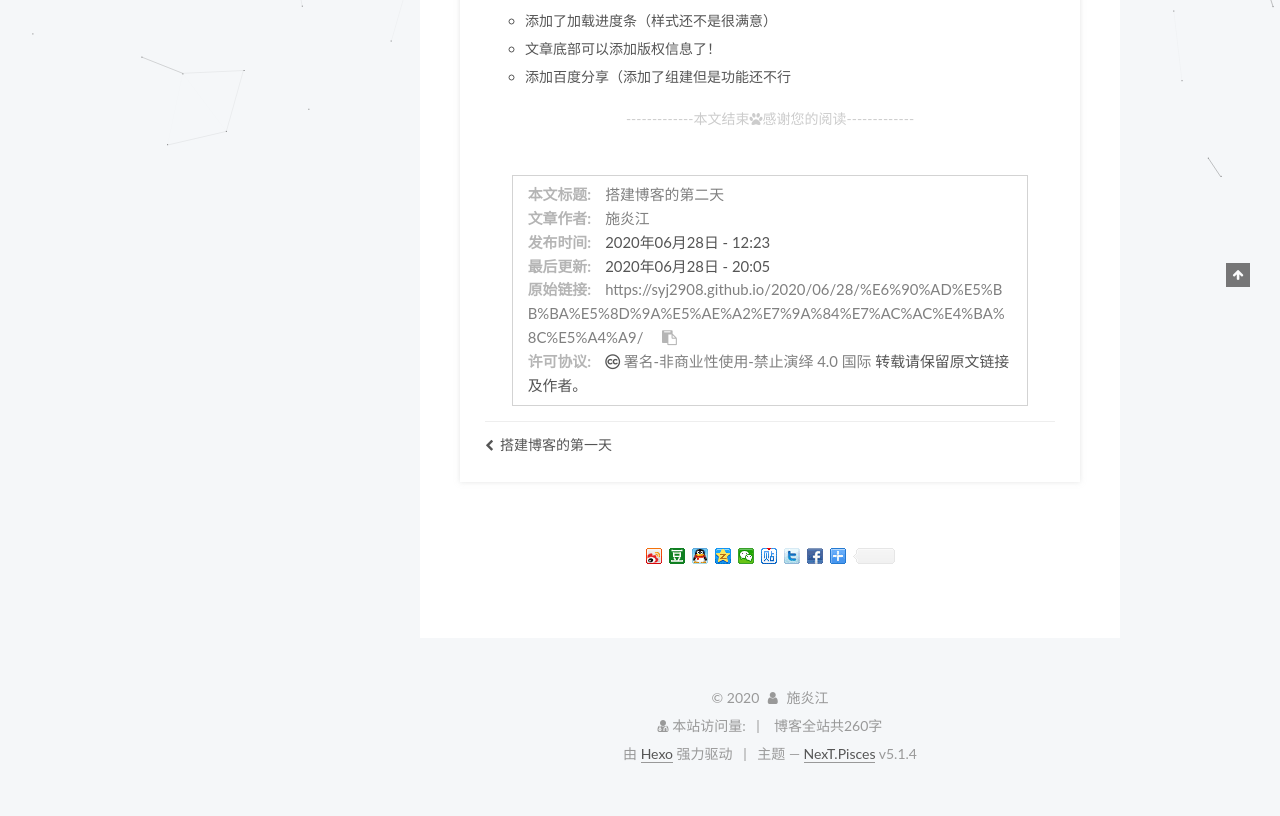
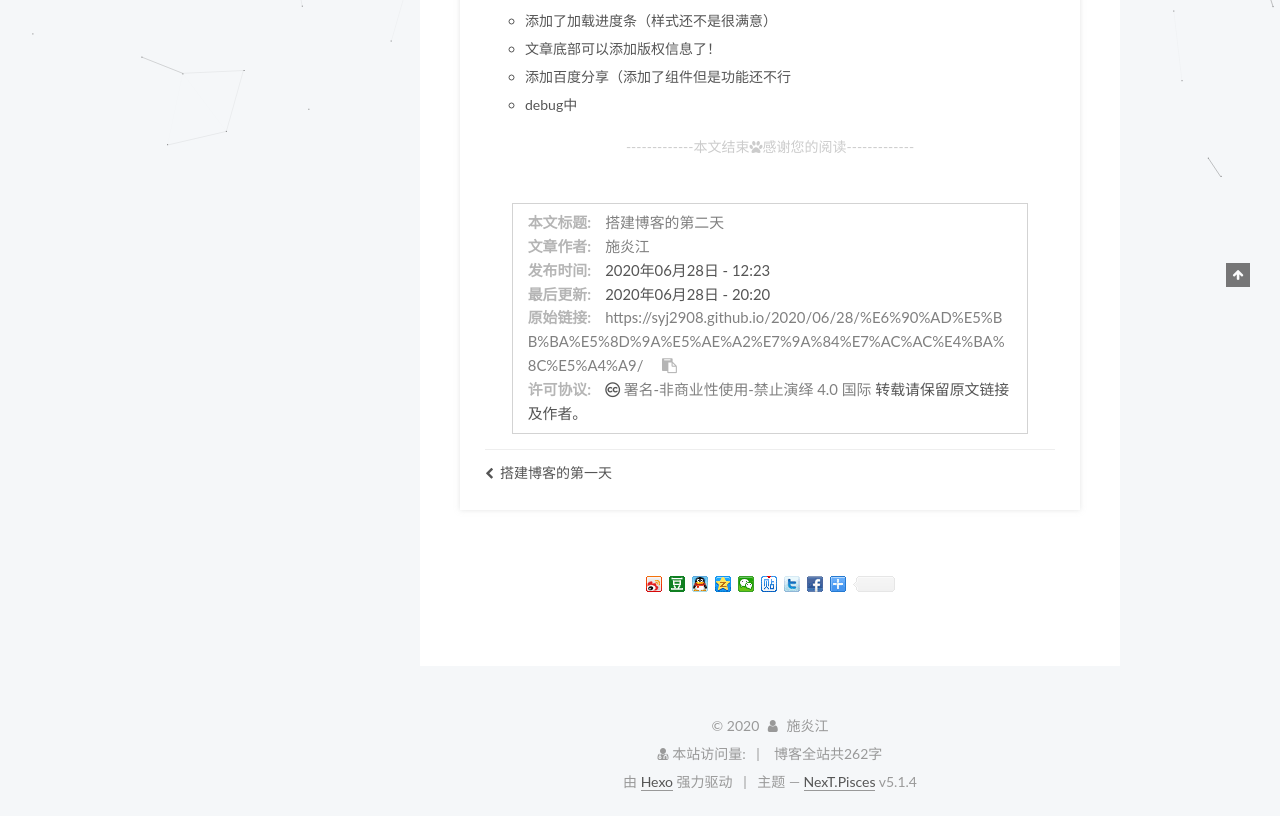
Before and after one commit to syj2908/syj2908.github.io, a plain HTML site: page 2020/06/28/搭建博客的第二天/index.html in a window 1280 px wide. Shown: the part 613-1429 px from the top of the page. Before the commit the page ends 1401 px from the top, so only its background shows below. Drawn offline with nearby package versions, Linux system fonts and the light colour scheme; some packages are replaced by stand-ins of ours; a script that the page names is missing.

Commit message:
Site updated: 2020-06-28 20:20:37

```diff
--- a/2020/06/28/搭建博客的第二天/index.html
+++ b/2020/06/28/搭建博客的第二天/index.html
@@ -93,7 +93,7 @@
 <meta property="og:site_name" content="MyBlog">
 <meta property="og:description" content="更换主题——Next 修改博主头像 修改博主名称 右上角实现了fork me on Github 加入了动态背景 在每篇文章末尾加入了分割线 主页文章添加了阴影效果 在网站底部添加了访问量统计、网站字数统计 添加了文章热度（但是还无法显示） 设置了网站的favicon（是一只奶黄色的咖啡杯） 每篇文章添加了字数统计和预计阅读时间 添加了加载进度条（样式还不是很满意） 文章底部可以添加版权信息了！">
 <meta property="article:published_time" content="2020-06-28T04:23:52.000Z">
-<meta property="article:modified_time" content="2020-06-28T12:05:03.069Z">
+<meta property="article:modified_time" content="2020-06-28T12:20:05.876Z">
 <meta property="article:author" content="施炎江">
 <meta name="twitter:card" content="summary">
 
@@ -331,7 +331,7 @@
                   <span class="post-meta-item-text">字数统计&#58;</span>
 
                 <span title="字数统计">
-                  173
+                  175
                 </span>
 
 
@@ -382,7 +382,8 @@
 <li>每篇文章添加了字数统计和预计阅读时间</li>
 <li>添加了加载进度条（样式还不是很满意）</li>
 <li>文章底部可以添加版权信息了！</li>
-<li>添加百度分享（添加了组建但是功能还不行</li>
+<li>添加百度分享（添加了组件但是功能还不行</li>
+<li>debug中</li>
 </ul>
 
 
@@ -409,7 +410,7 @@
   <p><span>本文标题:</span><a href="/2020/06/28/%E6%90%AD%E5%BB%BA%E5%8D%9A%E5%AE%A2%E7%9A%84%E7%AC%AC%E4%BA%8C%E5%A4%A9/">搭建博客的第二天</a></p>
   <p><span>文章作者:</span><a href="/" title="访问 施炎江 的个人博客">施炎江</a></p>
   <p><span>发布时间:</span>2020年06月28日 - 12:23</p>
-  <p><span>最后更新:</span>2020年06月28日 - 20:05</p>
+  <p><span>最后更新:</span>2020年06月28日 - 20:20</p>
   <p><span>原始链接:</span><a href="/2020/06/28/%E6%90%AD%E5%BB%BA%E5%8D%9A%E5%AE%A2%E7%9A%84%E7%AC%AC%E4%BA%8C%E5%A4%A9/" title="搭建博客的第二天">https://syj2908.github.io/2020/06/28/%E6%90%AD%E5%BB%BA%E5%8D%9A%E5%AE%A2%E7%9A%84%E7%AC%AC%E4%BA%8C%E5%A4%A9/</a>
     <span class="copy-path"  title="点击复制文章链接"><i class="fa fa-clipboard" data-clipboard-text="https://syj2908.github.io/2020/06/28/%E6%90%AD%E5%BB%BA%E5%8D%9A%E5%AE%A2%E7%9A%84%E7%AC%AC%E4%BA%8C%E5%A4%A9/"  aria-label="复制成功！"></i></span>
   </p>
@@ -629,7 +630,7 @@
 
 <div class="theme-info">
   <div class="powered-by"></div>
-  <span class="post-count">博客全站共260字</span>
+  <span class="post-count">博客全站共262字</span>
 </div>
 
 <br>
--- a/css/main.css
+++ b/css/main.css
@@ -1874,7 +1874,7 @@ pre .javascript .function {
   width: 4px;
   height: 4px;
   border-radius: 50%;
-  background: #ff3b6e;
+  background: #06ffff;
 }
 .links-of-blogroll {
   font-size: 13px;
```
Also changed, not shown: 2020/06/27/hello-world/index.html (+1 -1 lines), 2020/06/27/搭建博客的第一天/index.html (+1 -1 lines), archives/2020/06/index.html (+1 -1 lines), archives/2020/index.html (+1 -1 lines), archives/index.html (+1 -1 lines), index.html (+4 -3 lines).
